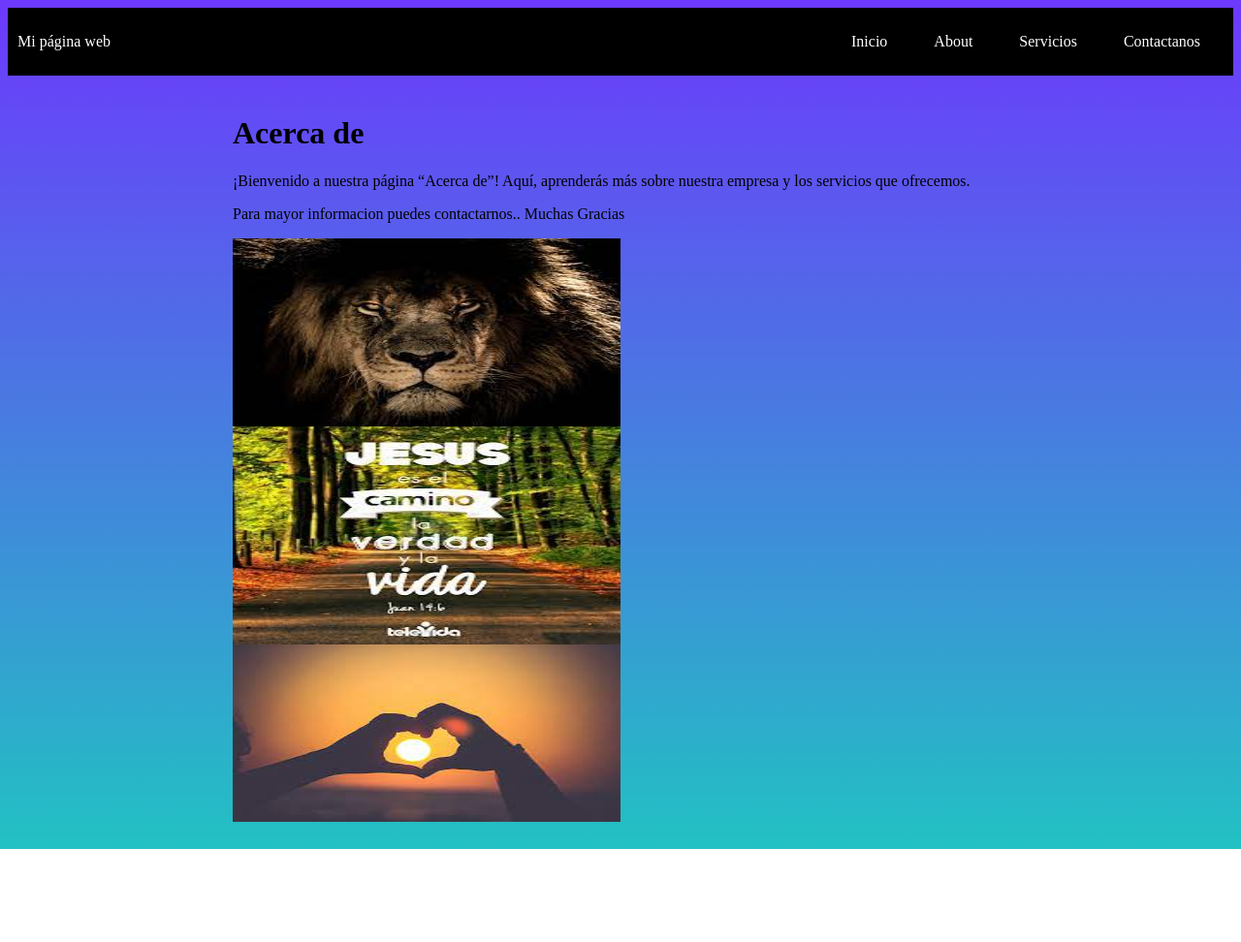
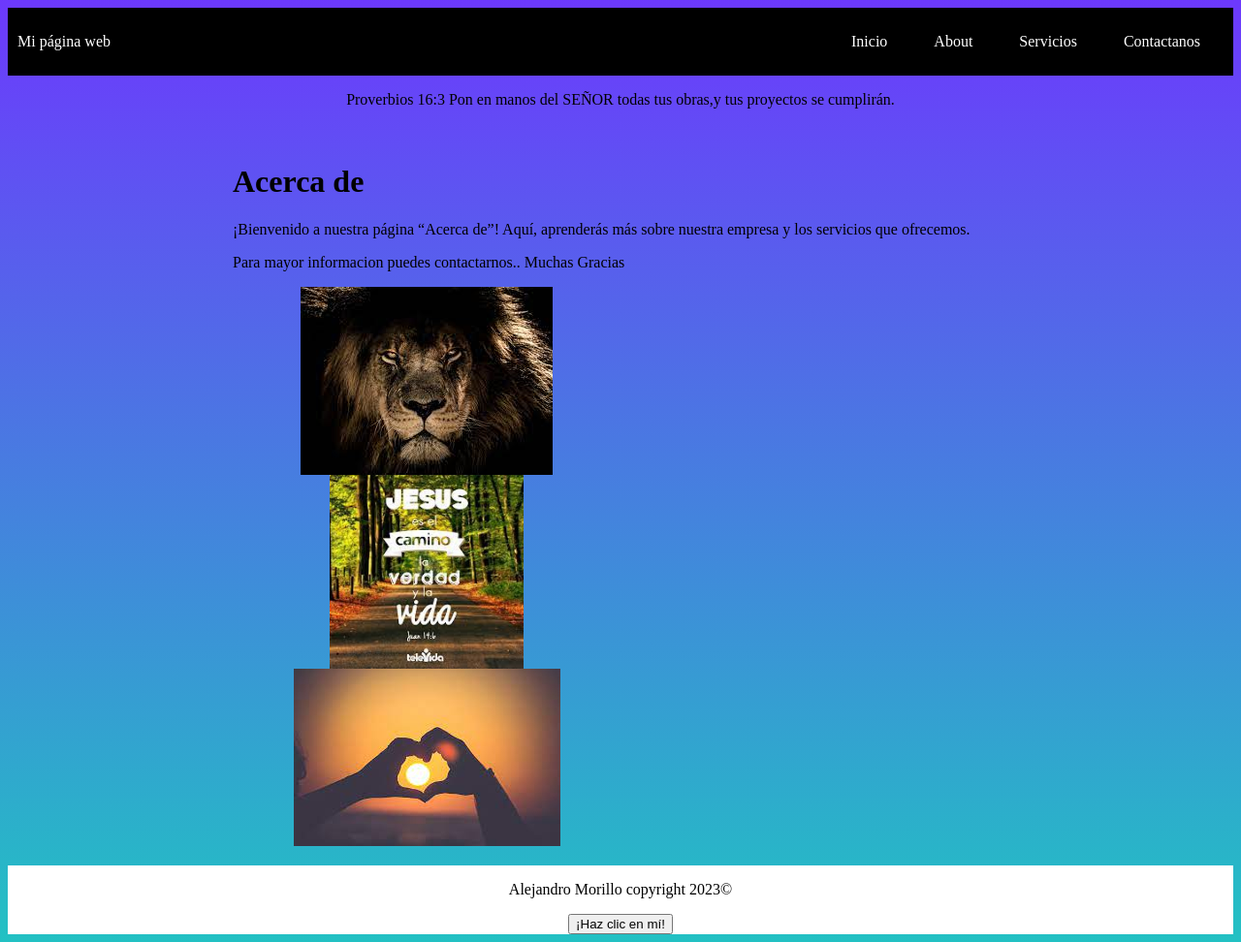
Before and after one commit to alemorillo7/miprimerapagina, a plain HTML site: page about.html in a window 1280 px wide. Shown: the whole page at 97% size. Before the commit the page ends 876 px from the top, so only its background shows below. Drawn offline with Linux system fonts and the light colour scheme.

Commit message:
mi primera confirmación de actualización

```diff
--- a/about.html
+++ b/about.html
@@ -8,7 +8,7 @@
    <link rel="stylesheet" href="stilo.css">
 </head>
 <body>
-    <div class="container-nav">
+  <header class="container-nav">
     <nav class="navbar" role="navigation">
         <a href="index.html" class="brand">Mi página web</a>
         <ul class="nav-links">
@@ -19,6 +19,12 @@
         </ul>
       </nav>
       <button class="button-menu-toggle">Menu</button>
+    </header>
+
+    </div>
+<main>
+  <div class="greeting">
+    <p>Proverbios 16:3 Pon en manos del SEÑOR todas tus obras,y tus proyectos se cumplirán.</p>
   </div>
   <div class="container">
     <h1>Acerca de</h1>
@@ -31,6 +37,13 @@
   </div>
 </div>
 
+</main>
+ <footer>
+  <p>Alejandro Morillo copyright 2023©</p>
+    <button onClick="showAlert()" aria-label="Haz clic en mí">¡Haz clic en mí!</button>
+
+</footer>
+
 
 
   <script src="script.js"></script>
--- a/stilo.css
+++ b/stilo.css
@@ -25,6 +25,10 @@
   body{
     background: rgb(34,193,195);
     background: linear-gradient(0deg, rgba(34,193,195,1) 0%, rgba(100,45,253,0.9444152661064426) 100%);
+  }
+
+  main{
+    min-height: 71vh ;
   }
 
   .container-nav {
@@ -77,6 +81,7 @@
     display:flex;
     flex-wrap: wrap;
     justify-content: center;
+    align-items: center;
     max-width: 400px;
 
   }
@@ -88,13 +93,20 @@
   }
 
   footer{
+    position: relative;
+    bottom: 0;
+    z-index: -1;
     display: flex;
     flex-direction: column;
     align-items: center;
     justify-content: center;
     background-color: white;
     text-align: center;
+    width: 100%;
 
+  }
+  img{
+    max-height: 200px;
   }
   @media (max-width: 768px) {
     .column {
@@ -146,3 +158,7 @@
   iframe{
     max-width: 90%;
   }
+
+  .greeting{
+    text-align: center;
+  }
```
Also changed, not shown: contact.html (+13 -2 lines), services.html (+13 -2 lines). Lines whose indentation alone changed are shown as unchanged.
